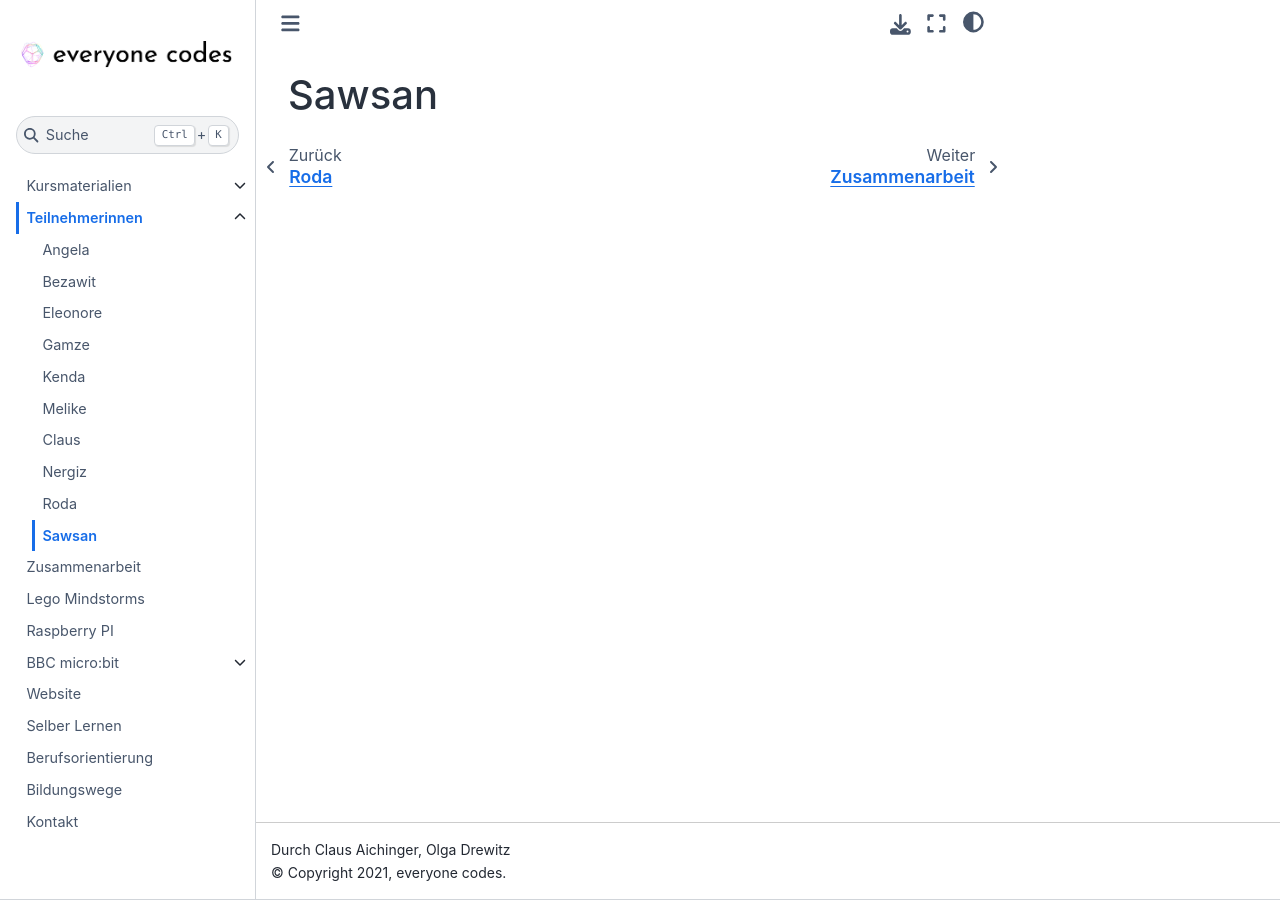
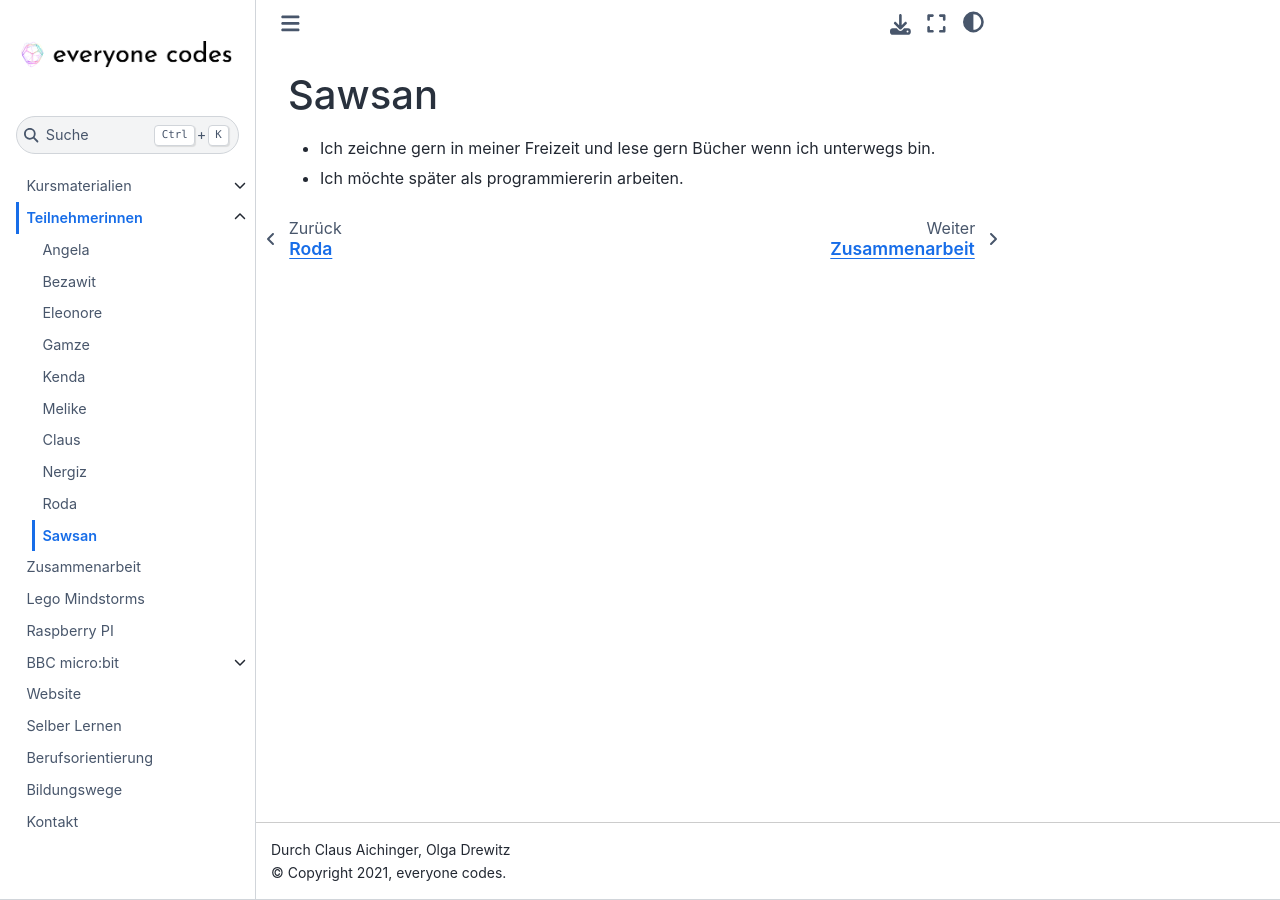
Before and after one commit to ec-mentors/IT-ist-das-was-fuer-mich-i03, a Sphinx documentation site: the page built from source/participants/sawsan.md, in a window 1280 px wide. Built offline with Sphinx 7.4.7 and the Sphinx Book theme 1.1.4, drawn with Linux system fonts in a browser that asks for light colours.

Commit message:
Fragen Dokumentiert

```diff
--- a/source/participants/sawsan.md
+++ b/source/participants/sawsan.md
@@ -1 +1,3 @@
 # Sawsan
+- Ich zeichne gern in meiner Freizeit und lese gern Bücher wenn ich unterwegs bin.
+- Ich möchte später als programmiererin arbeiten.
```
